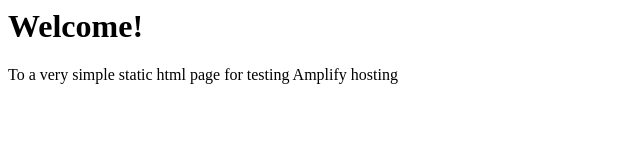
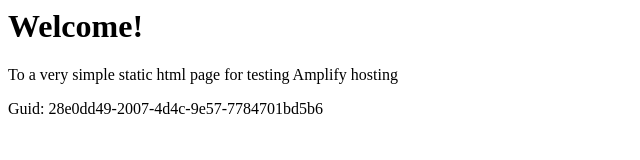
Before and after one commit to aws-aemilia-mxp/Github-PR-Commit-Integration-Test-DoNotTouch-v1-prod-eu-south-1, a website: page src/index.html in a window 1280 px wide. Shown: the whole page, without its empty margins (0-640 px from the left). Drawn offline with Linux system fonts and the light colour scheme.

Commit message:
commit from integ tests

```diff
--- a/src/index.html
+++ b/src/index.html
@@ -1,3 +1,5 @@
+
+
 <html lang="en">
 
 <head>
@@ -10,6 +12,6 @@
 <body>
     <h1>Welcome!</h1>
     <p>To a very simple static html page for testing Amplify hosting</p>
-</body>
+    <p>Guid: 28e0dd49-2007-4d4c-9e57-7784701bd5b6</p></body>
 
 </html>
```
